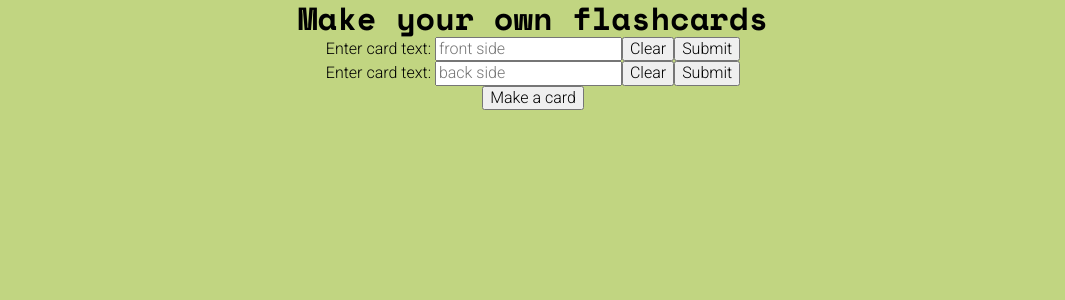
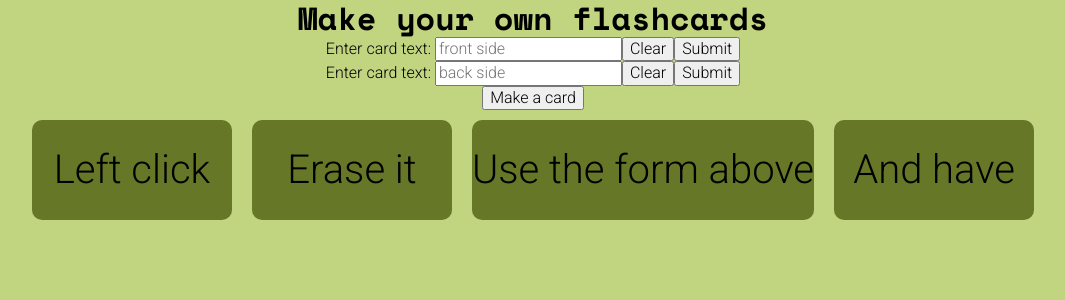
Before and after one commit to JakubStiburek/ReactFlashCards, a React (Create React App) app: page / in a window 1280 px wide. Shown: the top 300 px of the page, without its empty margins (107-1172 px from the left). Built offline with nearby package versions, Linux system fonts and the light colour scheme.

Commit message:
Added sample cards with instructions.

```diff
--- a/src/components/FlashcardContainer/FlashcardContainer.css
+++ b/src/components/FlashcardContainer/FlashcardContainer.css
@@ -1,7 +1,10 @@
 #cards {
     display: grid;
     grid-template-columns: 1fr 1fr 1fr 1fr 1fr;
-    gap: 1rem;
+    gap: 15px;
+}
+#instructions {
+    display: flex;
 }
 #add-card-button {
     margin: auto;
--- a/src/components/FlashcardContainer/FlashcardContainer.js
+++ b/src/components/FlashcardContainer/FlashcardContainer.js
@@ -21,6 +21,12 @@ const FlashcardContainer = (props) => {
             <div className="center">
                 <button onClick={handleClick}>Make a card</button>
             </div>
+            <div id="instructions" className="center">
+                <Flashcard key={"info01"} text={{front: "Left click", back: "Turns the card"}} />
+                <Flashcard key={"info02"} text={{front: "Erase it", back: "With right click"}} />
+                <Flashcard key={"info03"} text={{front: "Use the form above", back: "To add your own cards"}} />
+                <Flashcard key={"info04"} text={{front: "And have", back: "fun"}} />
+            </div>
             <div id="cards">
                 {cards}
             </div>
```
